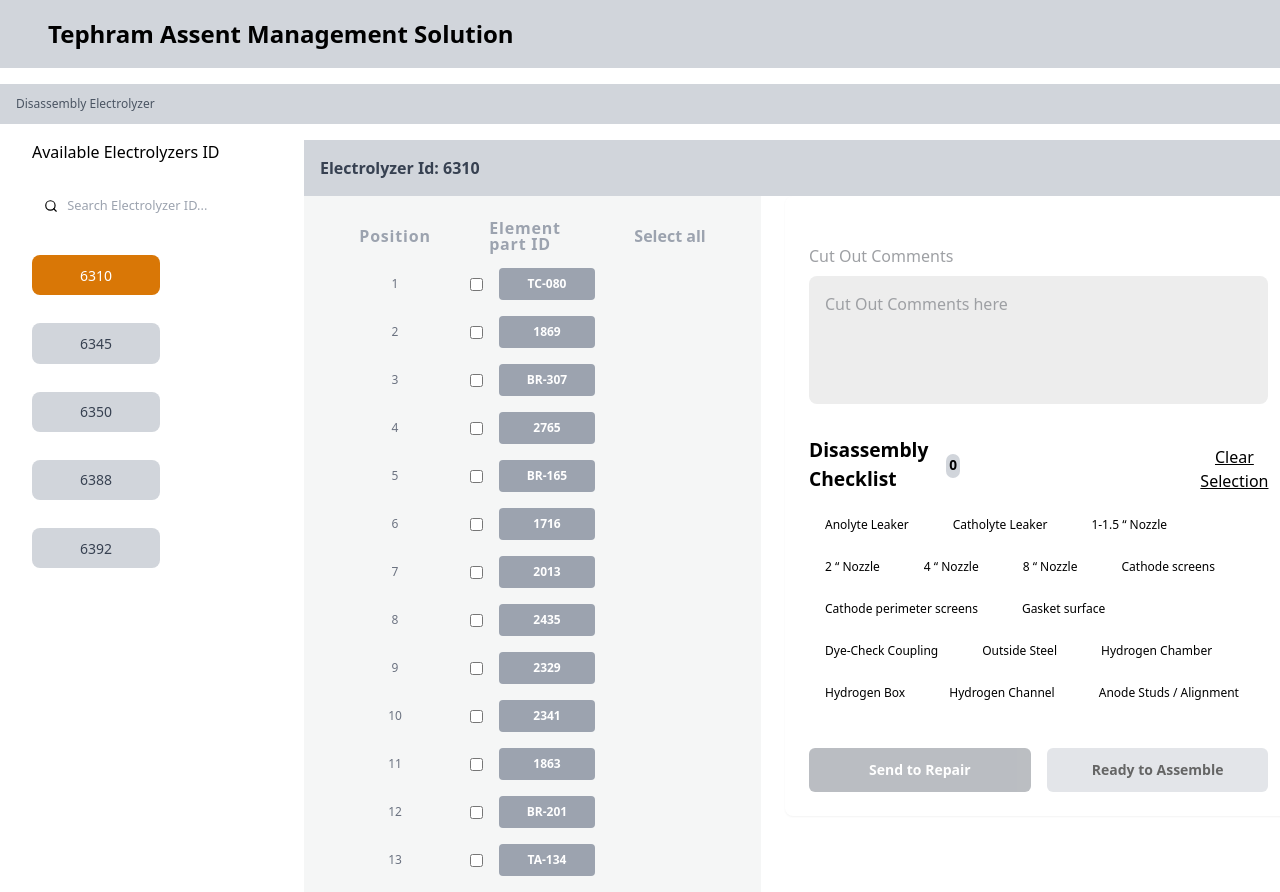
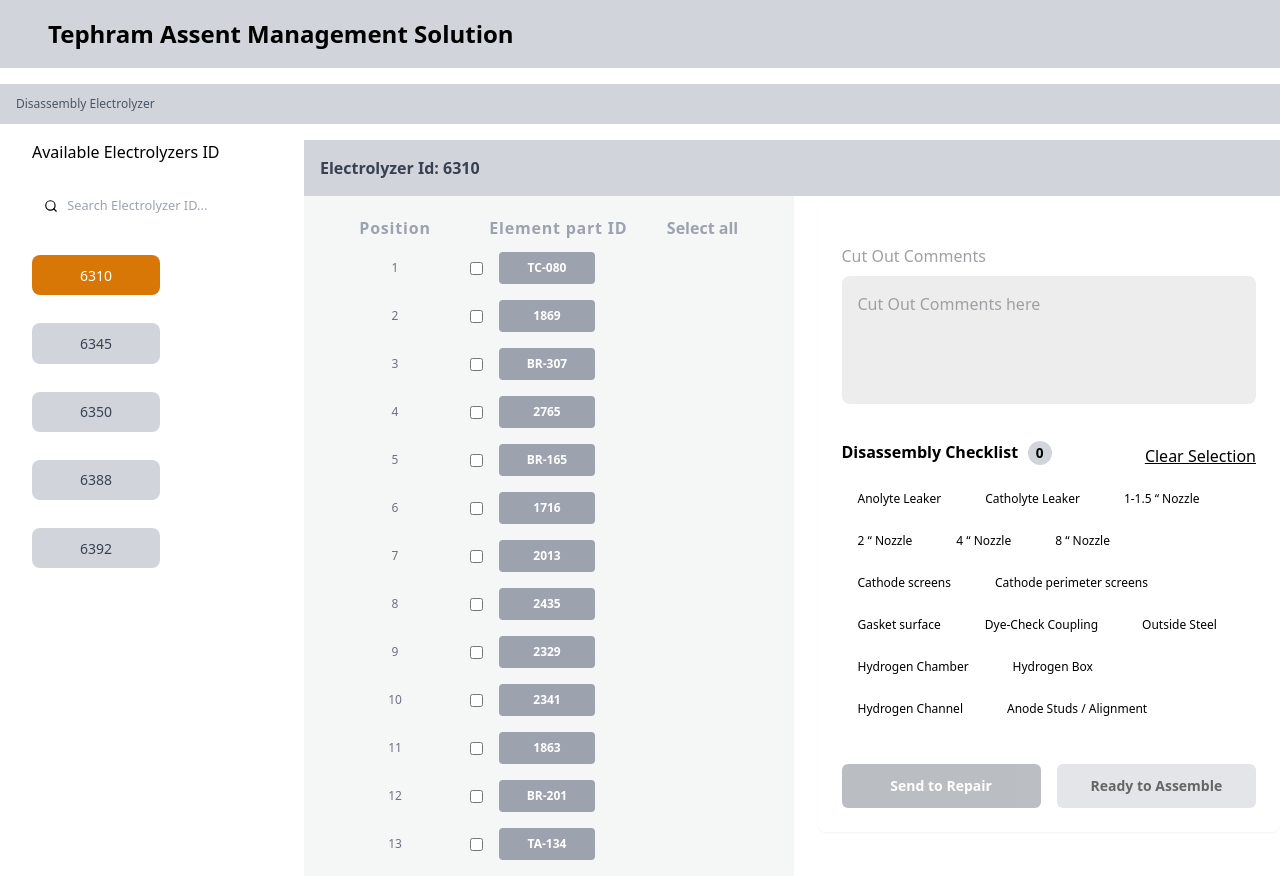
Before and after one commit to Kunjshah20/INGENERO, a React (Vite) app in the folder electrolyzer-ui/: page / in a window 1280 px wide. Both pictures are taken after a click on the button "6310". Built offline with nearby package versions, Linux system fonts and the light colour scheme.

Commit message:
Committing changes related to UI CSS changes

```diff
--- a/electrolyzer-ui/index.html
+++ b/electrolyzer-ui/index.html
@@ -4,7 +4,7 @@
     <meta charset="UTF-8" />
     <link rel="icon" type="image/svg+xml" href="/vite.svg" />
     <meta name="viewport" content="width=device-width, initial-scale=1.0" />
-    <title>electrolyzer-ui</title>
+    <title>Electrolyzer</title>
   </head>
   <body>
     <div id="root"></div>
--- a/electrolyzer-ui/src/App.tsx
+++ b/electrolyzer-ui/src/App.tsx
@@ -44,14 +44,6 @@ export default function AssetManagement() {
     );
   };
 
-  // const handleSelectAll = (e: React.ChangeEvent<HTMLInputElement>) => {
-  //   if (e.target.checked) {
-  //     const availableIds = elementParts
-  //       .filter((item) => !currentStatuses[item.id])
-  //       .map((item) => item.id);
-  //     setSelectedElements(availableIds);
-  //   } else setSelectedElements([]);
-  // };
   const handleSelectAll = (shouldSelect: boolean) => {
     if (shouldSelect) {
       const availableIds = elementParts
@@ -91,7 +83,7 @@ export default function AssetManagement() {
   };
 
   return (
-    <div className="min-h-screen bg-[#ffffff] overflow-x-hidden">
+    <div className="min-h-screen bg-[#ffffff]">
       <div className="bg-[#D1D5DB] py-[1rem] px-[3rem] mb-[1rem] flex justify-between items-center font-[800] text-[1.5rem]">
         Tephram Assent Management Solution
       </div>
--- a/electrolyzer-ui/src/components/Checklist.tsx
+++ b/electrolyzer-ui/src/components/Checklist.tsx
@@ -20,9 +20,9 @@ export const Checklist = ({
       className="w-full max-w-[40rem] min-h-[8rem] p-[1rem] bg-[#EDEDED] border-none rounded-[0.5rem] text-[1rem] outline-none resize-none placeholder-[#9ea0a4]"
     />
 
-    <div className="flex justify-start items-center mt-[2rem] mb-[1rem]">
-      <div className="flex items-center gap-[0.5rem]">
-        <span className="text-[1.2rem] font-bold">Disassembly Checklist</span>
+    <div className="flex justify-between items-center mt-[2rem] mb-[1rem]">
+      <div className="flex items-center gap-[0.6rem] whitespace-nowrap">
+        <span className="text-[1rem] font-bold">Disassembly Checklist</span>
         <span className="flex items-center justify-center w-[1.5rem] h-[1.5rem] bg-[#D1D5DB] text-[0.85rem] mt-[0.1rem] font-bold rounded-full">
           {selectedItems.length}
         </span>
@@ -30,7 +30,7 @@ export const Checklist = ({
 
       <button
         onClick={onClear}
-        className="text-[1rem] ml-[15rem] mt-[0.5rem] underline bg-transparent border-none cursor-pointer"
+        className="text-[1rem] mt-[0.5rem] underline bg-transparent border-none cursor-pointer"
       >
         Clear Selection
       </button>
```
